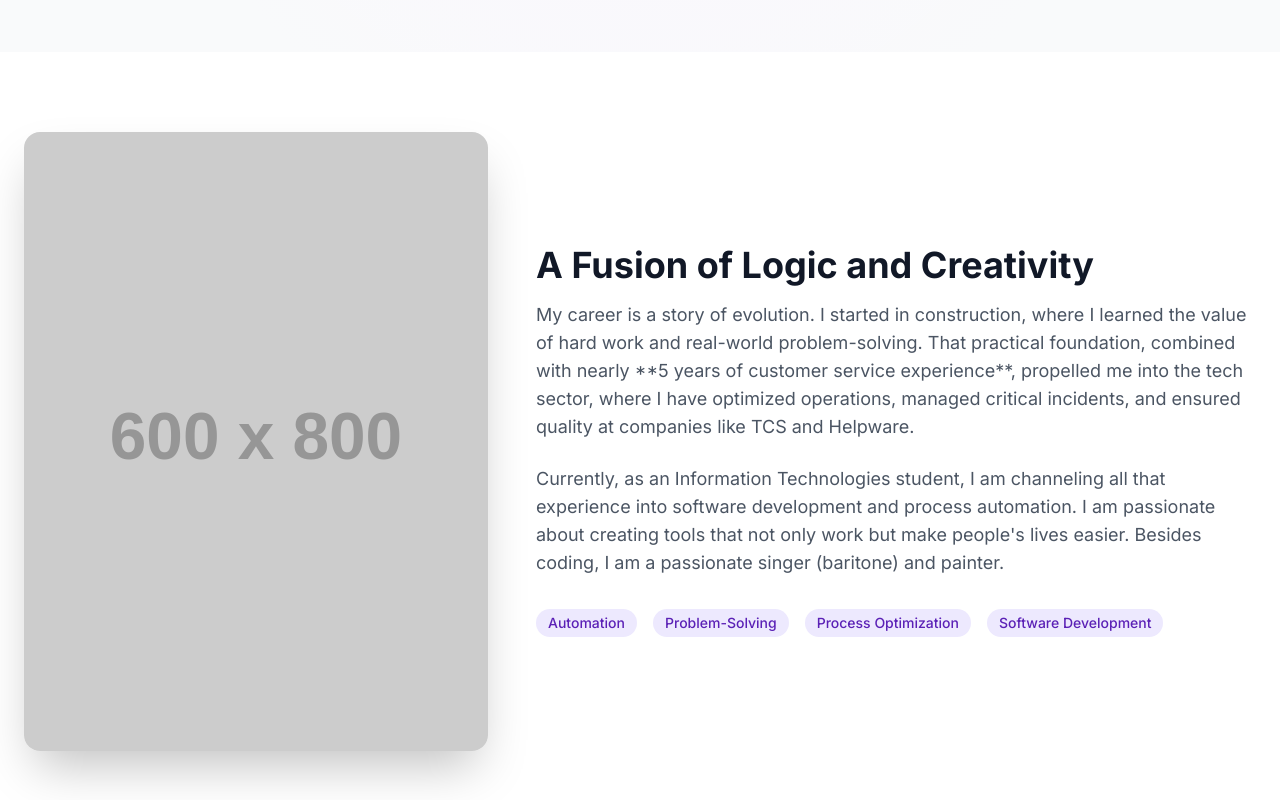
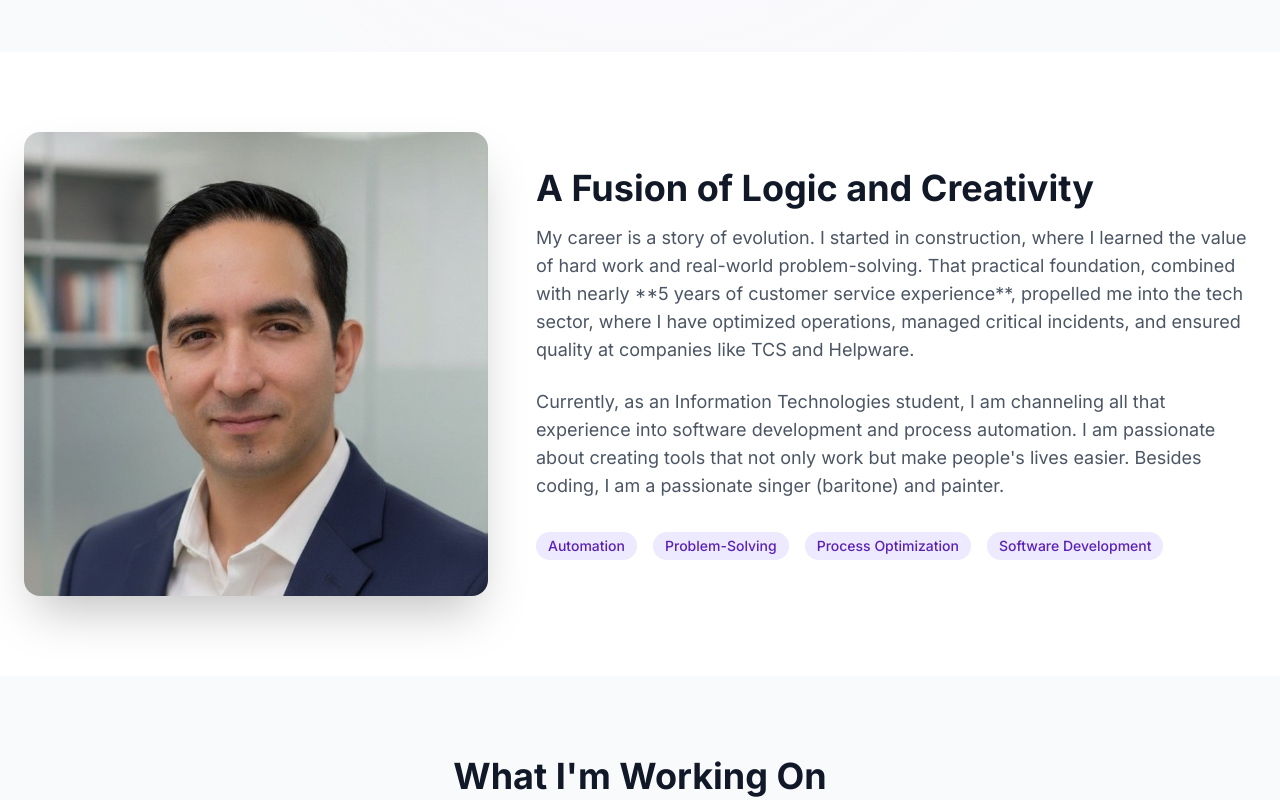
Before and after one commit to uibg9312/myportfolio, a plain HTML site: page index.html in a window 1280 px wide. Shown: the part 820-1620 px from the top of the page. Drawn offline with nearby package versions, Linux system fonts and the light colour scheme; placeholder pictures from the web are drawn by us.

Commit message:
Update index.html

```diff
--- a/index.html
+++ b/index.html
@@ -142,7 +142,7 @@
             <div class="container mx-auto px-6">
                 <div class="grid md:grid-cols-5 gap-12 items-center">
                     <div class="md:col-span-2">
-                         <img src="https://placehold.co/600x800/8B5CF6/FFFFFF?text=Gama" alt="Portrait of Gamaliel Uribe Bernal" class="rounded-2xl shadow-2xl w-full h-auto object-cover transform hover:scale-105 transition-transform duration-500" onerror="this.onerror=null;this.src='https://placehold.co/600x800/CCCCCC/FFFFFF?text=Image+Not+Found';">
+                         <img src="perfil.jpeg" alt="Portrait of Gamaliel Uribe Bernal" data-key="alt_portrait" class="rounded-2xl shadow-2xl w-full h-auto object-cover transform hover:scale-105 transition-transform duration-500">
                     </div>
                     <div class="md:col-span-3">
                         <h2 class="text-4xl font-bold text-gray-900 mb-4" data-key="about_title">A Fusion of Logic and Creativity</h2>
@@ -364,6 +364,7 @@
                 nav_contact_mobile: "Contact",
                 hero_intro: "I connect operations, processes, and technology to create efficient solutions. My journey from construction to software development has given me a unique perspective on solving complex problems.",
                 hero_cta_projects: "View My Projects",
+                alt_portrait: "Portrait of Gamaliel Uribe Bernal",
                 about_title: "A Fusion of Logic and Creativity",
                 about_p1: "My career is a story of evolution. I started in construction, where I learned the value of hard work and real-world problem-solving. That practical foundation, combined with nearly **5 years of customer service experience**, propelled me into the tech sector, where I have optimized operations, managed critical incidents, and ensured quality at companies like TCS and Helpware.",
                 about_p2: "Currently, as an Information Technologies student, I am channeling all that experience into software development and process automation. I am passionate about creating tools that not only work but make people's lives easier. Besides coding, I am a passionate singer (baritone) and painter.",
@@ -418,6 +419,7 @@
                 nav_contact_mobile: "Contacto",
                 hero_intro: "Conecto operaciones, procesos y tecnología para crear soluciones eficientes. Mi viaje desde la construcción hasta el desarrollo de software me ha dado una perspectiva única para resolver problemas complejos.",
                 hero_cta_projects: "Ver mis Proyectos",
+                alt_portrait: "Retrato de Gamaliel Uribe Bernal",
                 about_title: "Una fusión de Lógica y Creatividad",
                 about_p1: "Mi carrera es una historia de evolución. Empecé en la construcción, donde aprendí el valor del trabajo duro y la resolución de problemas en el mundo real. Esa base práctica, combinada con casi **5 años de experiencia en servicio al cliente**, me impulsó hacia el sector tecnológico, donde he optimizado operaciones, gestionado incidentes críticos y garantizado la calidad en empresas como TCS y Helpware.",
                 about_p2: "Actualmente, como estudiante de Tecnologías de la Información, estoy canalizando toda esa experiencia en el desarrollo de software y la automatización de procesos. Me apasiona crear herramientas que no solo funcionen, sino que hagan la vida de las personas más fácil. Además de programar, soy un apasionado del canto (barítono) y la pintura.",
```
